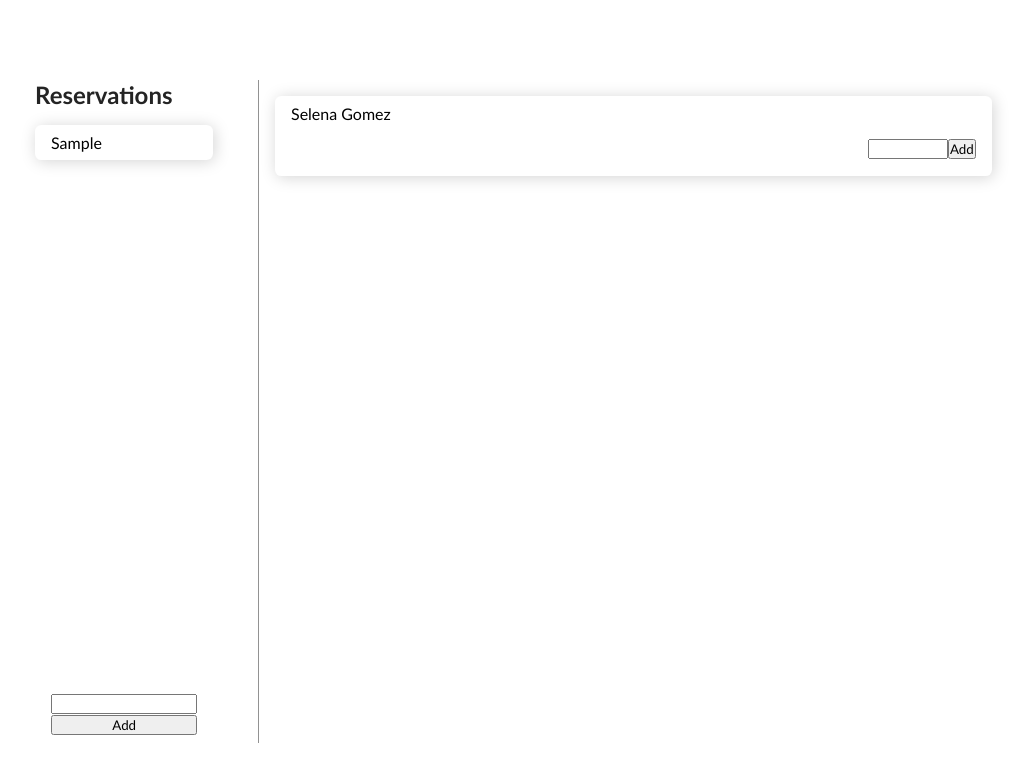
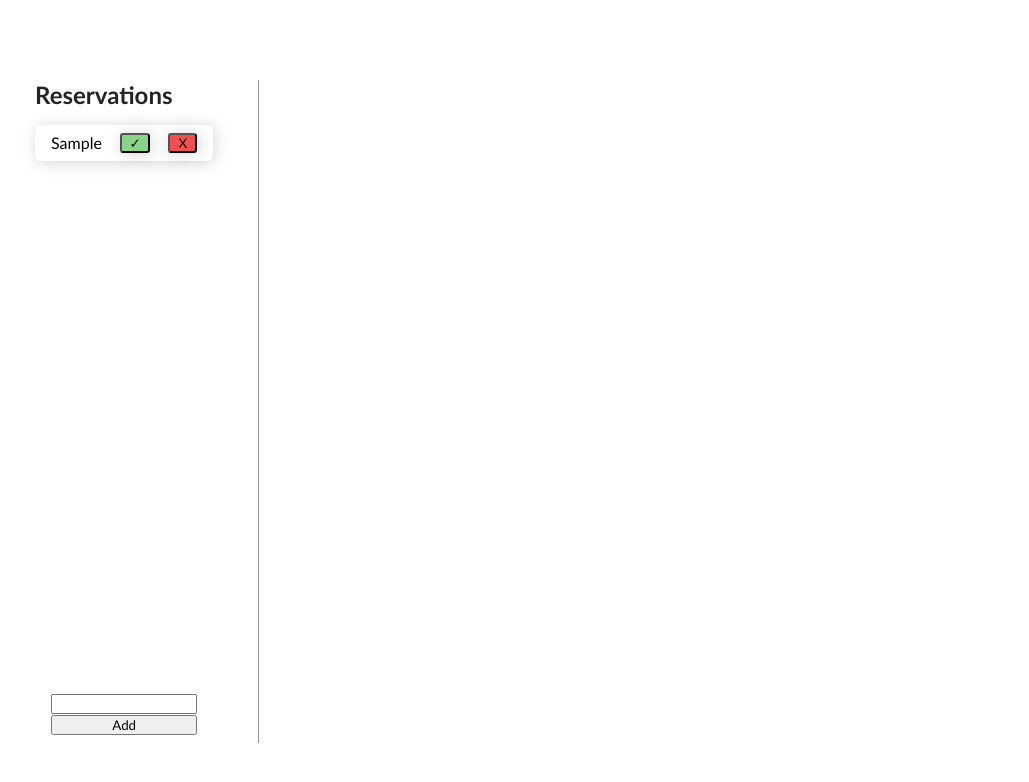
Before and after one commit to rodriguez-michael/redux_toolkit_reservations_practice, a React (Create React App) app: page / in a window 1280 px wide. Both pictures are taken after typing "Sample" into the empty fields and a click on the button "Add". Shown: the top 782 px of the page, without its empty margins (45-1074 px from the left). Built offline with nearby package versions, Linux system fonts and the light colour scheme.

Commit message:
added functionality to reservations and customers

```diff
--- a/package.json
+++ b/package.json
@@ -7,10 +7,12 @@
     "@testing-library/jest-dom": "^5.16.2",
     "@testing-library/react": "^12.1.3",
     "@testing-library/user-event": "^13.5.0",
+    "@types/uuid": "^8.3.4",
     "react": "^17.0.2",
     "react-dom": "^17.0.2",
     "react-redux": "^7.2.6",
     "react-scripts": "5.0.0",
+    "uuid": "^8.3.2",
     "web-vitals": "^2.1.4"
   },
   "scripts": {
--- a/src/App.css
+++ b/src/App.css
@@ -36,7 +36,25 @@
   box-shadow: 0.1rem 0.1rem 1rem rgba(0, 0, 0, 0.171);
   width: 80%;
   margin: 1rem 0;
+  display: flex;
 }
+
+.reservation-accept {
+  background-color: rgb(136, 213, 136);
+  border-radius: 0.2rem;
+  box-shadow: 0.1rem 0.1rem 1rem rgba(0, 0, 0, 0.171);
+  width: 20%;
+  margin-left: auto;
+}
+
+.reservation-cancel {
+  background-color: rgb(245, 78, 78);
+  border-radius: 0.2rem;
+  box-shadow: 0.1rem 0.1rem 1rem rgba(0, 0, 0, 0.171);
+  width: 20%;
+  margin-left: auto;
+}
+
 .reservation-input-container {
   width: 80%;
   padding: 0.5rem 1rem;
@@ -89,3 +107,16 @@
   margin-top: 1rem;
   justify-content: space-between;
 }
+
+.customer-done-button {
+  background-color: rgb(136, 213, 136);
+  margin-right: .5rem;
+}
+
+.customer-done {
+  background-color: rgb(245, 78, 78);
+  border-radius: 0.2rem;
+  box-shadow: 0.1rem 0.1rem 1rem rgba(0, 0, 0, 0.171);
+  width: 100%;
+  margin-left: auto;
+}
--- a/src/App.js
+++ b/src/App.js
@@ -1,7 +1,9 @@
 import React, { useState } from "react";
 import { useSelector, useDispatch } from "react-redux";
 import "./App.css";
+import customerSlice from "./app/features/customerSlice";
 import { addReservation } from "./app/features/reservationSlice";
+import CustomerCard from "./components/CustomerCard";
 import ReservationCard from "./components/ReservationCard";
 
 const App = () => {
@@ -9,6 +11,8 @@ const App = () => {
   const [reservationNameInput, setReservationNameInput] = useState("")
 
   const reservations = useSelector((state) => state.reservations.value)
+
+  const customer = useSelector((state) => state.customer.value)
 
   const dispatch = useDispatch()
 
@@ -31,7 +35,7 @@ const App = () => {
             <h5 className="reservation-header">Reservations</h5>
             <div className="reservation-cards-container">
               {reservations.map((name, index) => {
-                return <ReservationCard name={name} index={index} key={index}/>
+                return <ReservationCard name={name} index={index} key={index} />
               })}
             </div>
           </div>
@@ -41,16 +45,9 @@ const App = () => {
           </div>
         </div>
         <div className="customer-food-container">
-          <div className="customer-food-card-container">
-            <p>Selena Gomez</p>
-            <div className="customer-foods-container">
-              <div className="customer-food"></div>
-              <div className="customer-food-input-container">
-                <input />
-                <button>Add</button>
-              </div>
-            </div>
-          </div>
+           {customer.map((customer, index) => {
+             return <CustomerCard customer={customer} id={customer.id} name={customer.name} food={customer.food} index={index} key={index}/>
+           })}
         </div>
       </div>
     </div>
--- /dev/null
+++ b/src/app/features/customerSlice.js
@@ -0,0 +1,30 @@
+import { createSlice } from "@reduxjs/toolkit"
+
+const initialState = {
+  value: []
+}
+
+export const customerSlice = createSlice({
+  name: "customer",
+  initialState,
+  reducers: {
+    addCustomer: (state, action) => {
+      state.value.push(action.payload)
+    },
+    removeCustomer: (state, action) => {
+      //actionpayload is index in state, remove 1 element
+      state.value.splice(action.payload, 1)
+    },
+    addCustomerFood: (state, action) => {
+      state.value.forEach((customer => {
+        if(customer.id === action.payload.id){
+          customer.food.push(action.payload.food)
+        }
+      }))
+    },
+  }
+})
+
+export const { addCustomer, removeCustomer, addCustomerFood } = customerSlice.actions
+
+export default customerSlice.reducer
--- a/src/app/store.js
+++ b/src/app/store.js
@@ -1,8 +1,10 @@
 import { configureStore } from "@reduxjs/toolkit"
 import reservationsReducer from "./features/reservationSlice"
+import customerReducer from "./features/customerSlice"
 
 export const store = configureStore({
   reducer: {
     reservations: reservationsReducer,
+    customer: customerReducer,
   }
 })
--- /dev/null
+++ b/src/components/CustomerCard.js
@@ -0,0 +1,49 @@
+import React, { useState } from 'react'
+import { useDispatch } from 'react-redux'
+import { addCustomerFood, removeCustomer } from '../app/features/customerSlice'
+
+const CustomerCard = ({customer, id, name, food, index}) => {
+
+  const dispatch = useDispatch()
+
+  const [customerFoodInput, setCustomerFoodInput] = useState("")
+
+  const handleCustomerAddFood = () => {
+    if(!customerFoodInput) return
+    dispatch(addCustomerFood({id, food: customerFoodInput}))
+    console.log(food)
+    console.group(customerFoodInput)
+    setCustomerFoodInput("")
+
+  }
+
+  const handleCustomerLeaving = () => {
+    dispatch(removeCustomer(index))
+  }
+
+  return (
+    <>
+      <div className="customer-food-card-container">
+        <p>{name}</p>
+        <div className="customer-foods-container">
+          <div className="customer-food">
+            {food.map((food, index) => {
+              return <p key={index}>{food}</p>
+            })}
+          </div>
+          <div className="customer-food-input-container">
+            <input value={customerFoodInput} onChange={(e) => setCustomerFoodInput(e.target.value)}/>
+            <button onClick={handleCustomerAddFood} className="customer-done-button">Add</button>
+            <button onClick={handleCustomerLeaving} className="customer-done">
+            Done
+            </button>
+          </div>
+        </div>
+
+      </div>
+
+    </>
+  )
+}
+
+export default CustomerCard
--- a/src/components/ReservationCard.js
+++ b/src/components/ReservationCard.js
@@ -1,19 +1,39 @@
 import React from 'react'
 import { useDispatch } from 'react-redux'
 import { removeReservation } from '../app/features/reservationSlice'
+import { addCustomer } from '../app/features/customerSlice'
+import { v4 as uuid } from 'uuid'
 
 const ReservationCard = ({name, index}) => {
 
   const dispatch = useDispatch()
 
-  const handleCardClick = () => {
+  const removeRes = () => {
+    dispatch(removeReservation(index))
+  }
+
+  const moveResToTable = () => {
+    dispatch(addCustomer({
+      id: uuid(),
+      name,
+      food: []
+    }))
+
     dispatch(removeReservation(index))
   }
 
   return (
-    <div onClick={handleCardClick} className="reservation-card-container">
-      {name}
-    </div>
+    <>
+      <div className="reservation-card-container">
+        {name}
+        <button onClick={moveResToTable} className="reservation-accept">
+          <span>&#10003;</span>
+        </button>
+        <button onClick={removeRes} className="reservation-cancel">
+          X
+        </button>
+      </div>
+    </>
   )
 }
 
```
Also changed, not shown: 1 other file (tests, documents, lock files or other folders).
